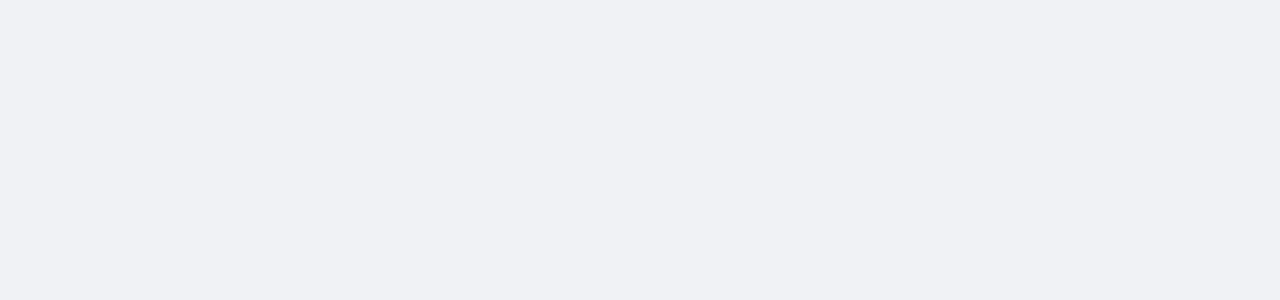
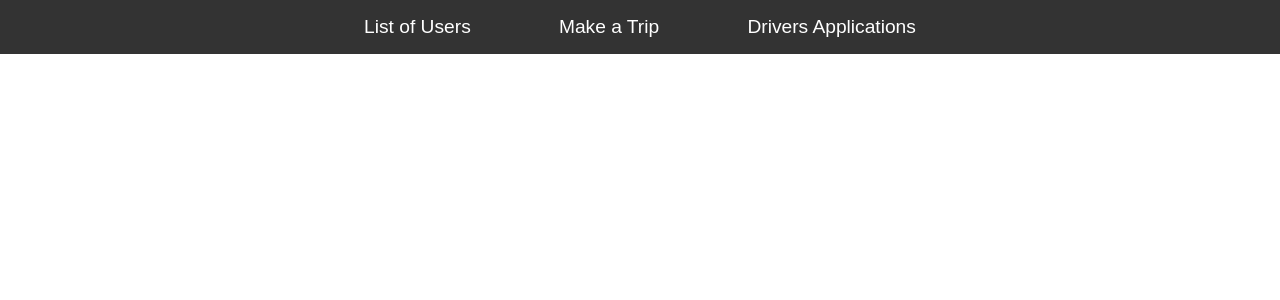
Before and after one commit to SamirJabre/Front-End-Admin, a React (Vite) app: page /drivers-applications in a window 1280 px wide. Shown: the top 300 px of the page. Built offline with nearby package versions, Linux system fonts and the light colour scheme.

Commit message:
Applying styles

```diff
--- a/src/pages/ApplicationsPage/application.css
+++ b/src/pages/ApplicationsPage/application.css
@@ -3,3 +3,12 @@
     padding: 0;
     box-sizing: border-box;
 }
+.applicationContainer{
+    height: 100vh;
+    width: 100vw;
+    background-color: #ffffff;
+    display: flex;
+    flex-direction: column;
+    justify-content: flex-start;
+    align-items: center;
+}
--- a/src/pages/ApplicationsPage/application.jsx
+++ b/src/pages/ApplicationsPage/application.jsx
@@ -4,8 +4,8 @@ import './application.css'
 
 function application() {
   return (
-    <div className='application-container'>
-
+    <div className='applicationContainer'>
+    <NavBar/>
     </div>
   )
 }
```
